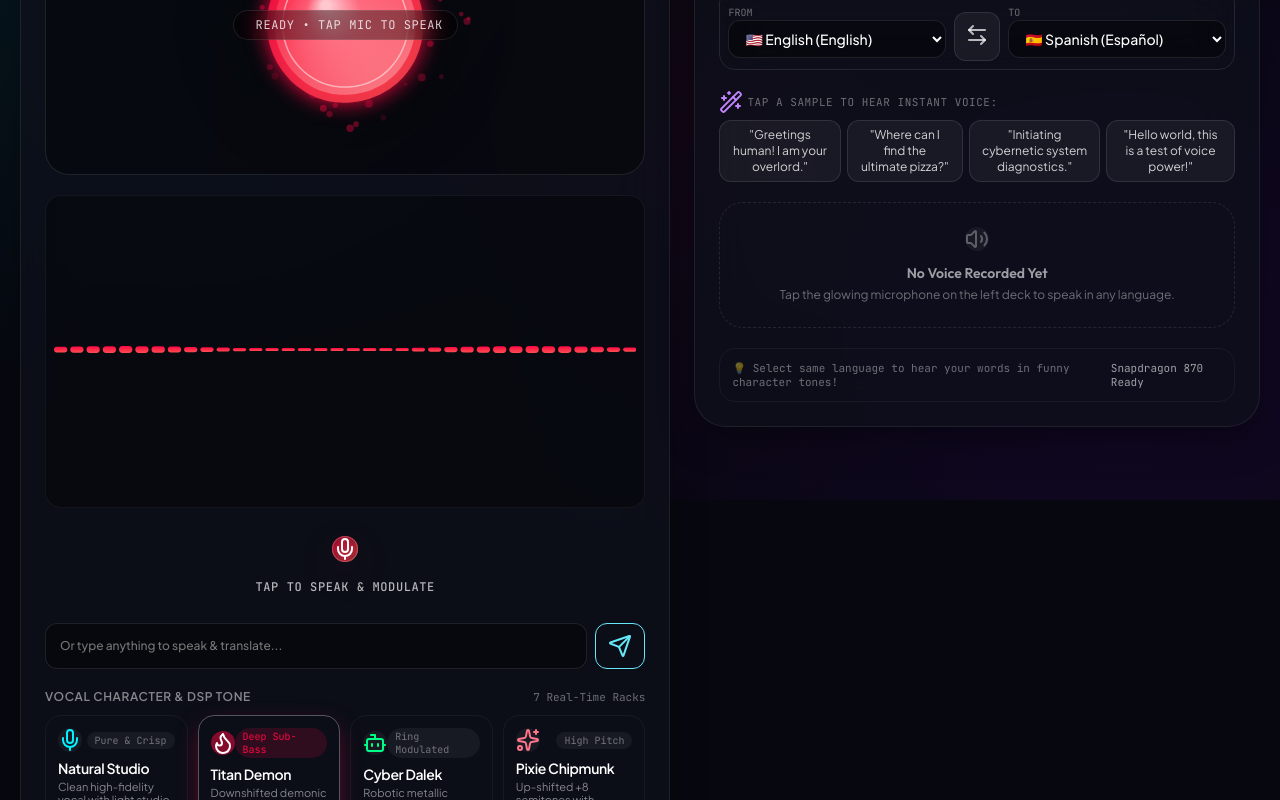
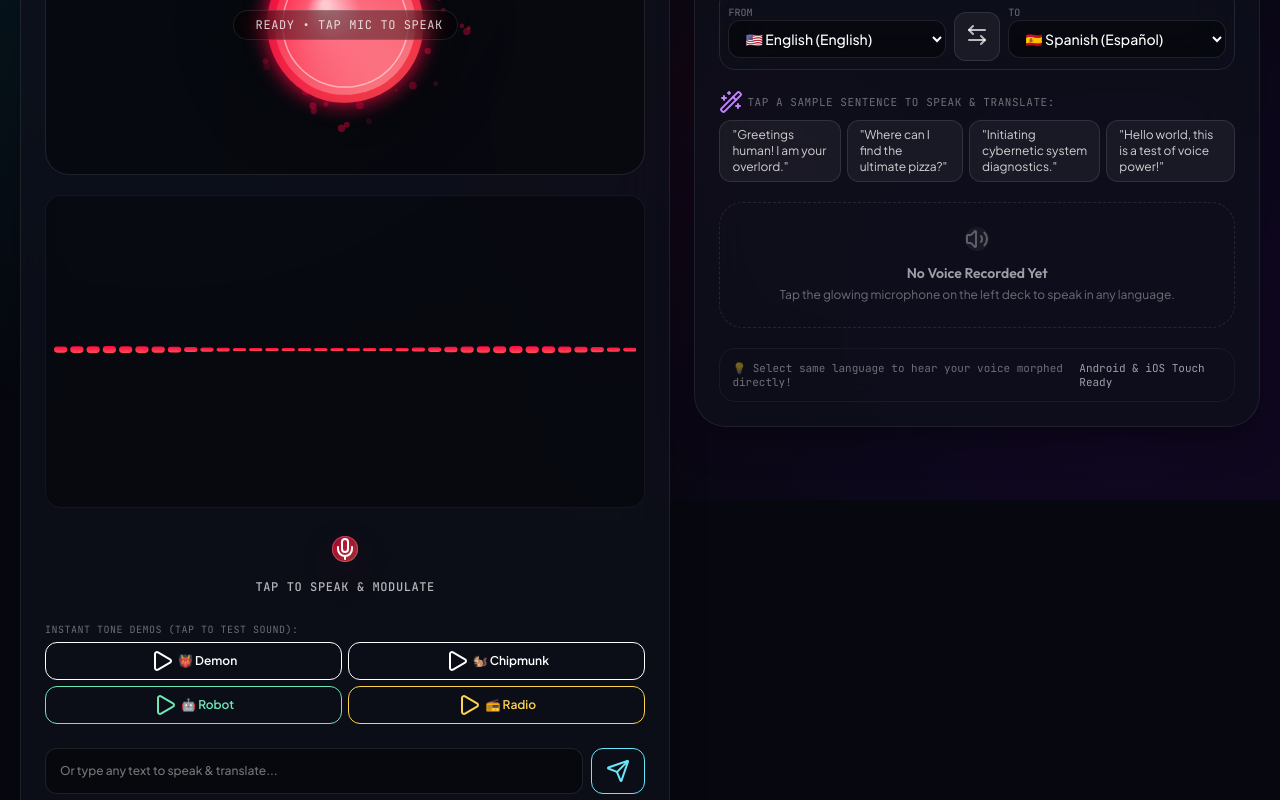
Before and after one commit to shashankbc17/PuttasVoiceGame, a React (Vite) app: page / in a window 1280 px wide. Shown: the part 300-1100 px from the top of the page. Built offline with nearby package versions, Linux system fonts and the light colour scheme.

Commit message:
Universal mobile mic audio capture, instant tone demos, and dual modulation fallbacks

```diff
--- a/src/App.tsx
+++ b/src/App.tsx
@@ -14,7 +14,7 @@ import { LanguagePicker } from './components/controls/LanguagePicker';
 import { RecordButton } from './components/controls/RecordButton';
 import { TranslationCard } from './components/output/TranslationCard';
 import { SettingsModal } from './components/settings/SettingsModal';
-import { Waves, Sparkles, AlertCircle, Send, Wand2 } from 'lucide-react';
+import { Waves, Sparkles, AlertCircle, Send, Play, Wand2 } from 'lucide-react';
 
 const SAMPLE_PROMPTS = [
   'Greetings human! I am your overlord.',
@@ -44,7 +44,10 @@ export default function App() {
   const [isSettingsOpen, setIsSettingsOpen] = useState(false);
   const [cloudConfig, setCloudConfig] = useState(cloudAiEngine.getConfig());
 
+  // Keep last recorded audio buffer for re-morphing
+  const lastRecordedBufferRef = useRef<AudioBuffer | null>(null);
   const stopNativeRecognitionRef = useRef<(() => void) | null>(null);
+
   const activeTone = TONE_PRESETS.find((p) => p.id === selectedToneId) || TONE_PRESETS[0];
 
   // Initialize WebGPU worker callback if WebGPU mode is selected
@@ -63,37 +66,74 @@ export default function App() {
   const handleToggleRecord = async () => {
     setErrorMessage(null);
 
+    // Sync unlock AudioContext immediately on touch (crucial for mobile iOS & Android)
+    audioEngine.initContext();
+
     if (isListening) {
-      // User tapped to finish recording
+      // USER TAPPED TO STOP RECORDING
       setIsListening(false);
-      setStatusMessage('Processing your speech...');
+      setStatusMessage('Processing your voice...');
 
       if (stopNativeRecognitionRef.current) {
+        try {
           stopNativeRecognitionRef.current();
+        } catch {
+          // Ignore
+        }
         stopNativeRecognitionRef.current = null;
       }
 
-      if (engineMode === 'webgpu') {
       try {
-          const { float32 } = await audioEngine.stopRecording();
-          setStatusMessage('Whisper Neural Transcribing...');
-          const transcript = await webGpuEngine.transcribeAudio(float32);
-          if (transcript.trim()) {
-            await handleProcessSpokenText(transcript.trim());
+        const { buffer, float32 } = await audioEngine.stopRecording();
+        lastRecordedBufferRef.current = buffer;
+
+        let transcript = interimTranscript.trim();
+
+        // If WebGPU mode is selected or if native STT was empty, try Whisper
+        if (engineMode === 'webgpu' || (!transcript && engineMode === 'cloud')) {
+          setStatusMessage('Neural transcribing...');
+          try {
+            transcript = await webGpuEngine.transcribeAudio(float32);
+          } catch {
+            // Fall through to direct voice changer
+          }
+        }
+
+        if (transcript) {
+          // We have recognized words! Proceed to translation & character speech
+          await handleProcessSpokenText(transcript);
         } else {
-            setStatusMessage('No speech heard • Try speaking louder');
+          // Speech-to-text was empty or blocked by mobile OS:
+          // Immediately modulate the user's REAL RECORDED VOICE through the DSP rack!
+          setStatusMessage(`Morphing your voice into ${activeTone.name}...`);
+          const { blob, url, buffer: modulatedBuffer } = await audioEngine.renderModulatedAudio(
+            buffer,
+            selectedToneId
+          );
+
+          const result: ProcessedAudio = {
+            id: `${Date.now()}`,
+            timestamp: Date.now(),
+            originalText: 'Your Spoken Voice (Direct Audio Modulation)',
+            translatedText: `Voice morphed with ${activeTone.name} DSP effects`,
+            sourceLang,
+            targetLang,
+            appliedTone: selectedToneId,
+            audioBlobUrl: url,
+            durationSec: blob.size,
+          };
+
+          setProcessedResult(result);
+          setIsPlaying(true);
+          setStatusMessage(`Playing ${activeTone.name}...`);
+          audioEngine.playBuffer(modulatedBuffer, () => {
+            setIsPlaying(false);
+            setStatusMessage('Ready • Tap Mic to Speak');
+          });
         }
       } catch (err) {
         setErrorMessage((err as Error).message || 'Audio capture failed');
         setStatusMessage('Ready • Tap Mic');
-        }
-      } else {
-        // Native mode finish
-        if (interimTranscript.trim()) {
-          await handleProcessSpokenText(interimTranscript.trim());
-        } else {
-          setStatusMessage('No speech detected • Speak clearly');
-        }
       }
     } else {
       // START RECORDING
@@ -103,36 +143,31 @@ export default function App() {
         setIsPlaying(false);
         setInterimTranscript('');
 
-        if (engineMode === 'webgpu') {
-          // WebGPU requires raw PCM audio bytes for Whisper
+        // 1. ALWAYS open microphone with Web Audio so Aether Fluid Orb dances and records!
         await audioEngine.startRecording();
         setIsListening(true);
-          setStatusMessage('Listening (Whisper WebGPU)...');
-        } else {
-          // Native / Cloud mode: Use Android Chrome SpeechRecognizer cleanly without locking mic
-          setIsListening(true);
-          setStatusMessage('Listening... Speak now!');
+        setStatusMessage('Listening to voice... Speak now!');
 
+        // 2. Start browser Speech Recognition in background for live streaming transcript
+        if (engineMode !== 'webgpu') {
+          try {
             const stopRec = nativeEngine.startSpeechRecognition(
               sourceLang.ttsLang,
               (text, isFinal) => {
                 setInterimTranscript(text);
                 if (isFinal && text.trim()) {
-                setIsListening(false);
-                if (stopNativeRecognitionRef.current) {
-                  stopNativeRecognitionRef.current();
-                  stopNativeRecognitionRef.current = null;
-                }
-                handleProcessSpokenText(text.trim());
+                  // Captured final phrase
                 }
               },
               (err) => {
-              setErrorMessage(err);
-              setIsListening(false);
-              setStatusMessage('Speech error • Try again');
+                // Speech recognition warning (doesn't break direct audio recording)
+                console.warn('Native speech notice:', err);
               }
             );
             stopNativeRecognitionRef.current = stopRec;
+          } catch {
+            // Speech recognition not available, will use direct voice changer
+          }
         }
       } catch (err) {
         setErrorMessage(
@@ -148,15 +183,12 @@ export default function App() {
   // Main Text -> Translation -> Speech Modulation pipeline
   const handleProcessSpokenText = async (rawText: string) => {
     const text = rawText.trim();
-    if (!text) {
-      setStatusMessage('No words heard • Try speaking closer');
-      return;
-    }
+    if (!text) return;
 
     setInterimTranscript(text);
 
     try {
-      // Step 1: Translate text
+      // Step 1: Translate text if needed
       setStatusMessage(`Translating to ${targetLang.name}...`);
       let translated = text;
 
@@ -177,7 +209,7 @@ export default function App() {
         }
       }
 
-      // Step 2: Update UI state with recognized & translated words
+      // Step 2: Update UI state
       const result: ProcessedAudio = {
         id: `${Date.now()}`,
         timestamp: Date.now(),
@@ -190,7 +222,7 @@ export default function App() {
 
       setProcessedResult(result);
 
-      // Step 3: Speak real human words with acoustic character tone!
+      // Step 3: Speak real human words with acoustic character tone
       playCharacterVoice(translated, targetLang, selectedToneId);
     } catch (err) {
       setErrorMessage((err as Error).message || 'Processing failed');
@@ -224,13 +256,31 @@ export default function App() {
       () => {
         setIsPlaying(false);
         audioEngine.stopSpeechVisualizer();
-        setStatusMessage('Ready • Tap Mic');
+        setStatusMessage('Ready • Tap Mic to Speak');
       }
     );
   };
 
-  // Re-modulate current translated speech with a different character tone
-  const handleReModulate = (toneId: TonePresetId) => {
+  // Instant Demo: Preview what any character tone sounds like with 1 tap!
+  const handlePlayToneDemo = (toneId: TonePresetId) => {
+    setSelectedToneId(toneId);
+    const preset = TONE_PRESETS.find((p) => p.id === toneId) || activeTone;
+    const demoPhrases: Record<TonePresetId, string> = {
+      demon: 'I am the ancient Titan demon! Bow before my power!',
+      chipmunk: 'Hey look at me! I sound super fast and squeaky!',
+      robot: 'System online. Human voice synthesis protocol initiated.',
+      walkietalkie: 'Over and out. Radio transmission loud and clear, 10-4.',
+      ethereal: 'Floating through the cosmic aether of the astral realm...',
+      alien: 'Greetings Earth creature, we have arrived from galaxy 9.',
+      original: 'This is clean natural voice in high definition audio.',
+    };
+
+    const phrase = demoPhrases[toneId] || `Testing ${preset.name} voice.`;
+    handleProcessSpokenText(phrase);
+  };
+
+  // Re-modulate current translated speech or audio buffer with a new tone
+  const handleReModulate = async (toneId: TonePresetId) => {
     setSelectedToneId(toneId);
     if (!processedResult) return;
 
@@ -240,20 +290,47 @@ export default function App() {
     };
     setProcessedResult(updated);
 
+    // If we have text, speak with new tone
+    if (processedResult.translatedText && !processedResult.translatedText.startsWith('Voice morphed with')) {
       playCharacterVoice(
         processedResult.translatedText,
         processedResult.targetLang,
         toneId
       );
+    } else if (lastRecordedBufferRef.current) {
+      // Re-modulate the raw recorded audio buffer
+      const { blob, url, buffer: modulatedBuffer } = await audioEngine.renderModulatedAudio(
+        lastRecordedBufferRef.current,
+        toneId
+      );
+      setProcessedResult({
+        ...updated,
+        audioBlobUrl: url,
+        durationSec: blob.size,
+      });
+      setIsPlaying(true);
+      audioEngine.playBuffer(modulatedBuffer, () => {
+        setIsPlaying(false);
+        setStatusMessage('Ready • Tap Mic to Speak');
+      });
+    }
   };
 
   const handlePlayCurrent = () => {
     if (!processedResult) return;
+    if (processedResult.audioBlobUrl) {
+      setIsPlaying(true);
+      audioEngine.playUrl(processedResult.audioBlobUrl, () => {
+        setIsPlaying(false);
+        setStatusMessage('Ready • Tap Mic to Speak');
+      });
+    } else {
       playCharacterVoice(
         processedResult.translatedText,
         processedResult.targetLang,
         processedResult.appliedTone
       );
+    }
   };
 
   const handleStopPlayback = () => {
@@ -261,7 +338,7 @@ export default function App() {
     audioEngine.stopPlayback();
     audioEngine.stopSpeechVisualizer();
     setIsPlaying(false);
-    setStatusMessage('Ready • Tap Mic');
+    setStatusMessage('Ready • Tap Mic to Speak');
   };
 
   const handleSwapLanguages = () => {
@@ -333,7 +410,7 @@ export default function App() {
         </div>
       )}
 
-      {/* Main Studio Decks (Tablet Landscape 2-Column Deck) */}
+      {/* Main Studio Decks (Tablet Landscape 2-Column Deck / Stacked Mobile) */}
       <main className="studio-decks">
         {/* Left Studio Deck: Visualizer, Mic & Tone Presets */}
         <section className="deck-panel">
@@ -343,12 +420,12 @@ export default function App() {
               <span>Aether Fluid Core</span>
             </span>
             <span className="text-[11px] font-mono text-cyan-400/80 bg-cyan-950/40 px-2.5 py-0.5 rounded-full border border-cyan-500/30">
-              144 FPS Engine
+              {isListening ? '● REC ACTIVE' : '144 FPS Engine'}
             </span>
           </div>
 
           {/* 144Hz Fluid Orb Canvas */}
-          <div className="w-full h-64 md:h-72 rounded-3xl bg-black/40 border border-white/10 relative overflow-hidden flex items-center justify-center shadow-inner">
+          <div className="w-full h-60 sm:h-64 md:h-72 rounded-3xl bg-black/40 border border-white/10 relative overflow-hidden flex items-center justify-center shadow-inner">
             <AetherFluidOrb
               analyser={audioEngine.analyser}
               activeTone={activeTone}
@@ -381,18 +458,55 @@ export default function App() {
             </div>
           )}
 
-          {/* Quick Manual Text Input (Type or speak anytime!) */}
-          <form onSubmit={handleCustomSubmit} className="flex gap-2 w-full">
+          {/* Quick Instant Demos (Hear tones with 1 tap!) */}
+          <div className="flex flex-col gap-1.5">
+            <span className="text-[10px] font-mono text-white/40 uppercase tracking-wider">
+              Instant Tone Demos (Tap to Test Sound):
+            </span>
+            <div className="grid grid-cols-2 sm:grid-cols-4 gap-1.5">
+              <button
+                onClick={() => handlePlayToneDemo('demon')}
+                className="py-1.5 px-2 rounded-xl bg-red-500/10 hover:bg-red-500/20 border border-red-500/30 text-red-300 text-xs font-semibold flex items-center justify-center gap-1 transition-all"
+              >
+                <Play className="w-3 h-3 fill-current" />
+                <span>👹 Demon</span>
+              </button>
+              <button
+                onClick={() => handlePlayToneDemo('chipmunk')}
+                className="py-1.5 px-2 rounded-xl bg-pink-500/10 hover:bg-pink-500/20 border border-pink-500/30 text-pink-300 text-xs font-semibold flex items-center justify-center gap-1 transition-all"
+              >
+                <Play className="w-3 h-3 fill-current" />
+                <span>🐿️ Chipmunk</span>
+              </button>
+              <button
+                onClick={() => handlePlayToneDemo('robot')}
+                className="py-1.5 px-2 rounded-xl bg-emerald-500/10 hover:bg-emerald-500/20 border border-emerald-500/30 text-emerald-300 text-xs font-semibold flex items-center justify-center gap-1 transition-all"
+              >
+                <Play className="w-3 h-3 fill-current" />
+                <span>🤖 Robot</span>
+              </button>
+              <button
+                onClick={() => handlePlayToneDemo('walkietalkie')}
+                className="py-1.5 px-2 rounded-xl bg-amber-500/10 hover:bg-amber-500/20 border border-amber-500/30 text-amber-300 text-xs font-semibold flex items-center justify-center gap-1 transition-all"
+              >
+                <Play className="w-3 h-3 fill-current" />
+                <span>📻 Radio</span>
+              </button>
+            </div>
+          </div>
+
+          {/* Quick Manual Text Input */}
+          <form onSubmit={handleCustomSubmit} className="flex gap-2 w-full mt-1">
             <input
               type="text"
               value={customInputText}
               onChange={(e) => setCustomInputText(e.target.value)}
-              placeholder="Or type anything to speak & translate..."
+              placeholder="Or type any text to speak & translate..."
               className="flex-1 bg-black/40 text-white text-xs font-medium py-2.5 px-3.5 rounded-xl border border-white/10 focus:border-cyan-400 focus:outline-none"
             />
             <button
               type="submit"
-              className="px-3 py-2.5 rounded-xl bg-cyan-500/20 hover:bg-cyan-500/30 border border-cyan-500/40 text-cyan-300 flex items-center justify-center transition-colors"
+              className="px-3.5 py-2.5 rounded-xl bg-cyan-500/20 hover:bg-cyan-500/30 border border-cyan-500/40 text-cyan-300 flex items-center justify-center transition-colors"
             >
               <Send className="w-4 h-4" />
             </button>
@@ -434,14 +548,14 @@ export default function App() {
           <div className="flex flex-col gap-1.5">
             <span className="text-[11px] font-mono text-white/40 uppercase tracking-wider flex items-center gap-1">
               <Wand2 className="w-3 h-3 text-purple-400" />
-              <span>Tap a Sample to Hear Instant Voice:</span>
+              <span>Tap a Sample Sentence to Speak & Translate:</span>
             </span>
             <div className="flex flex-wrap gap-1.5">
               {SAMPLE_PROMPTS.map((prompt, idx) => (
                 <button
                   key={idx}
                   onClick={() => handleProcessSpokenText(prompt)}
-                  className="text-xs bg-white/5 hover:bg-white/10 border border-white/10 hover:border-purple-400/40 text-white/80 hover:text-white px-3 py-1.5 rounded-xl transition-all"
+                  className="text-xs bg-white/5 hover:bg-white/10 border border-white/10 hover:border-purple-400/40 text-white/80 hover:text-white px-3 py-1.5 rounded-xl transition-all text-left"
                 >
                   "{prompt}"
                 </button>
@@ -459,10 +573,10 @@ export default function App() {
             activeTone={activeTone}
           />
 
-          {/* Tablet Ergonomics Tip */}
-          <div className="p-3 rounded-2xl bg-white/[0.02] border border-white/5 flex items-center justify-between text-[11px] text-white/40 font-mono">
-            <span>💡 Select same language to hear your words in funny character tones!</span>
-            <span className="text-white/60">Snapdragon 870 Ready</span>
+          {/* Tablet & Mobile Tip */}
+          <div className="p-3 rounded-2xl bg-white/[0.02] border border-white/5 flex flex-col sm:flex-row items-start sm:items-center justify-between text-[11px] text-white/40 font-mono gap-1">
+            <span>💡 Select same language to hear your voice morphed directly!</span>
+            <span className="text-white/60">Android & iOS Touch Ready</span>
           </div>
         </section>
       </main>
--- a/src/audio/audioEngine.ts
+++ b/src/audio/audioEngine.ts
@@ -92,13 +92,33 @@ class AudioEngine {
       this.micSource.connect(this.analyser);
     }
 
-    // Capture audio blob via MediaRecorder
-    this.mediaRecorder = new MediaRecorder(this.micStream, {
-      mimeType: MediaRecorder.isTypeSupported('audio/webm') ? 'audio/webm' : 'audio/mp4',
-    });
+    // Capture audio blob via MediaRecorder with mobile-safe candidate detection
+    try {
+      const candidates = [
+        'audio/webm;codecs=opus',
+        'audio/webm',
+        'audio/mp4',
+        'audio/aac',
+        'audio/ogg;codecs=opus',
+      ];
+      let selectedMime = '';
+      if (typeof MediaRecorder !== 'undefined' && typeof MediaRecorder.isTypeSupported === 'function') {
+        for (const type of candidates) {
+          if (MediaRecorder.isTypeSupported(type)) {
+            selectedMime = type;
+            break;
+          }
+        }
+      }
+      this.mediaRecorder = selectedMime
+        ? new MediaRecorder(this.micStream, { mimeType: selectedMime })
+        : new MediaRecorder(this.micStream);
+    } catch {
+      this.mediaRecorder = new MediaRecorder(this.micStream);
+    }
 
     this.mediaRecorder.ondataavailable = (e) => {
-      if (e.data.size > 0) {
+      if (e.data && e.data.size > 0) {
         this.recordedChunks.push(e.data);
       }
     };
@@ -128,6 +148,11 @@ class AudioEngine {
             this.micSource = null;
           }
 
+          if (this.recordedChunks.length === 0 || blob.size < 100) {
+            reject(new Error('Audio clip was too short. Speak for at least 1-2 seconds.'));
+            return;
+          }
+
           const arrayBuffer = await blob.arrayBuffer();
           const ctx = this.getContext();
           const buffer = await ctx.decodeAudioData(arrayBuffer);
@@ -141,7 +166,11 @@ class AudioEngine {
         }
       };
 
-      this.mediaRecorder.stop();
+      if (this.mediaRecorder.state !== 'inactive') {
+        this.mediaRecorder.stop();
+      } else {
+        reject(new Error('Recording was not active'));
+      }
     });
   }
 
```
Lines whose indentation alone changed are shown as unchanged.
